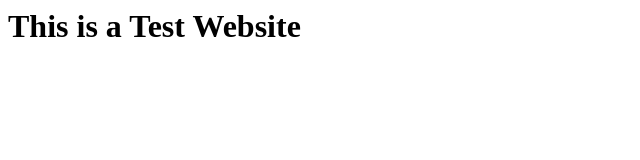
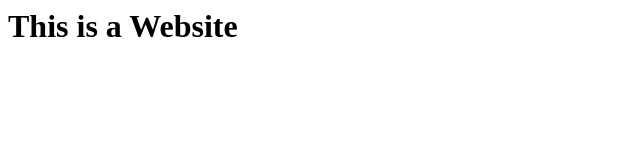
Before and after one commit to bmit-hul/firstprogramwebsitetest, a plain HTML site: page index.html in a window 1280 px wide. Shown: the whole page, without its empty margins (0-640 px from the left). Drawn offline with Linux system fonts and the light colour scheme.

Commit message:
not a test anymore (as a test)

```diff
--- a/index.html
+++ b/index.html
@@ -3,9 +3,9 @@
     <meta charset="UTF-8">
     <meta name="viewport" content="width=device-width, initial-scale=1.0">
     <meta http-equiv="X-UA-Compatible" content="ie=edge">
-    <title>Test</title>
+    <title>Website</title>
 </head>
 <body>
-    <h1>This is a Test Website</h1>
+    <h1>This is a Website</h1>
 </body>
 </html>
```
